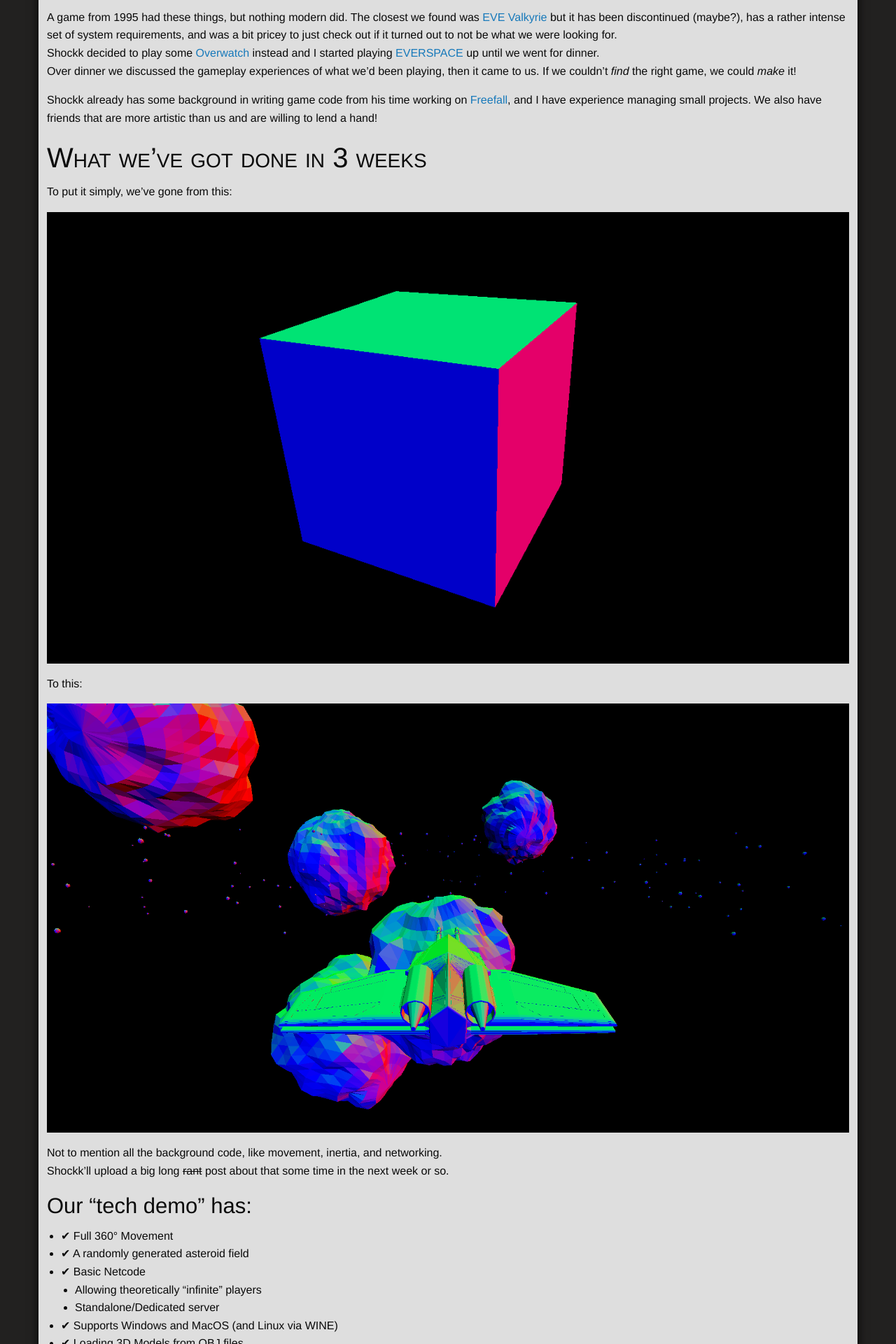
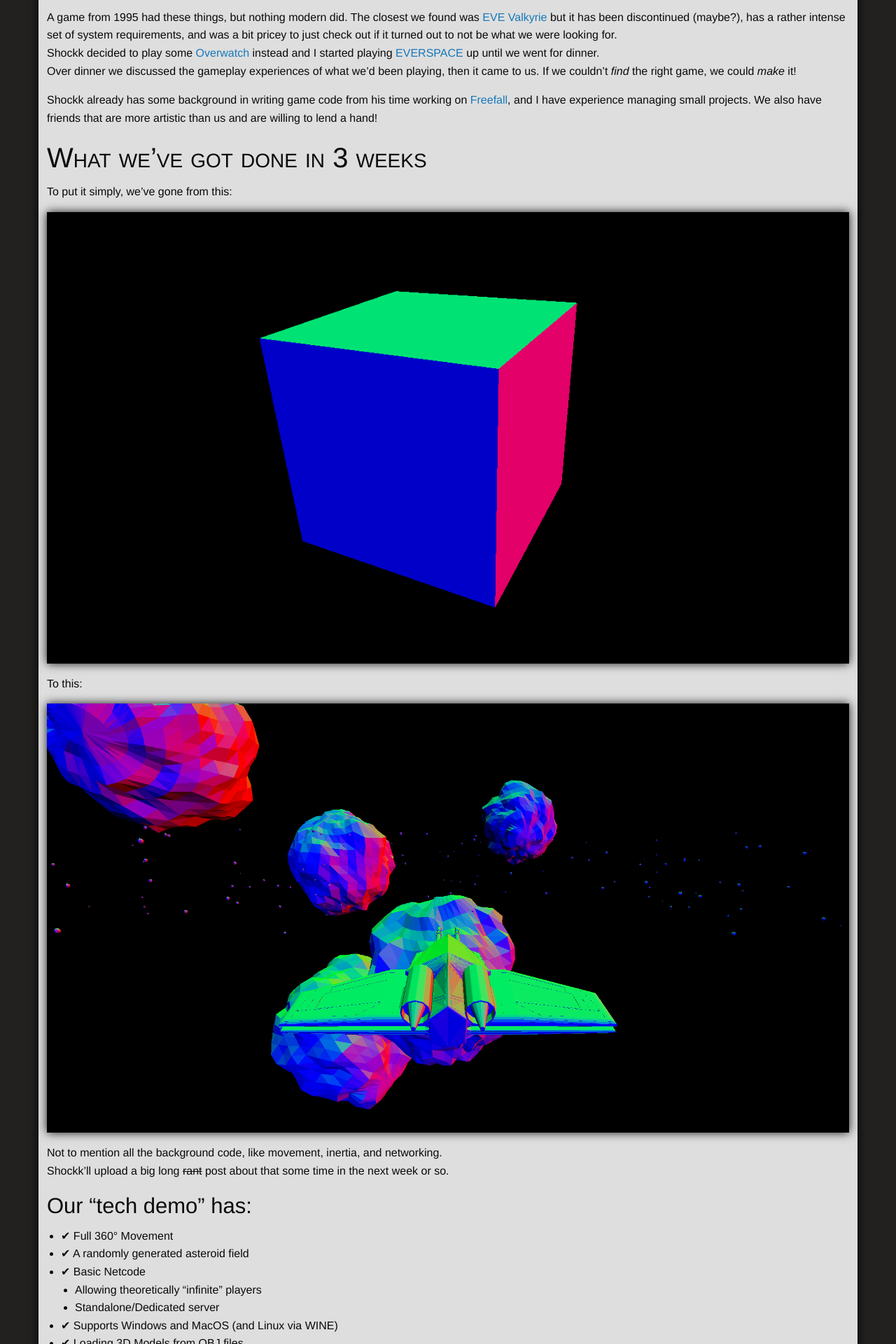
Before and after one commit to ori-sky/polar-space, a Jekyll site: the page built from _posts/2019-08-03-hello-world.md, in a window 1280 px wide. Shown: the part 470-2390 px from the top of the page at 70% size. Built offline with Jekyll 4.4.1, drawn with Linux system fonts in a browser that asks for light colours; some web fonts are replaced; our own code applies the rules of GitHub Pages for plain Markdown files.

Commit message:
Update app.css

```diff
--- a/assets/css/app.css
+++ b/assets/css/app.css
@@ -69,3 +69,7 @@ body {
 .content-box > section > h2 {
 	font-variant: small-caps;
 }
+
+.content-box > section img {
+	box-shadow: 0 0 13px rgba(0, 0, 0, 0.9);
+}
```
